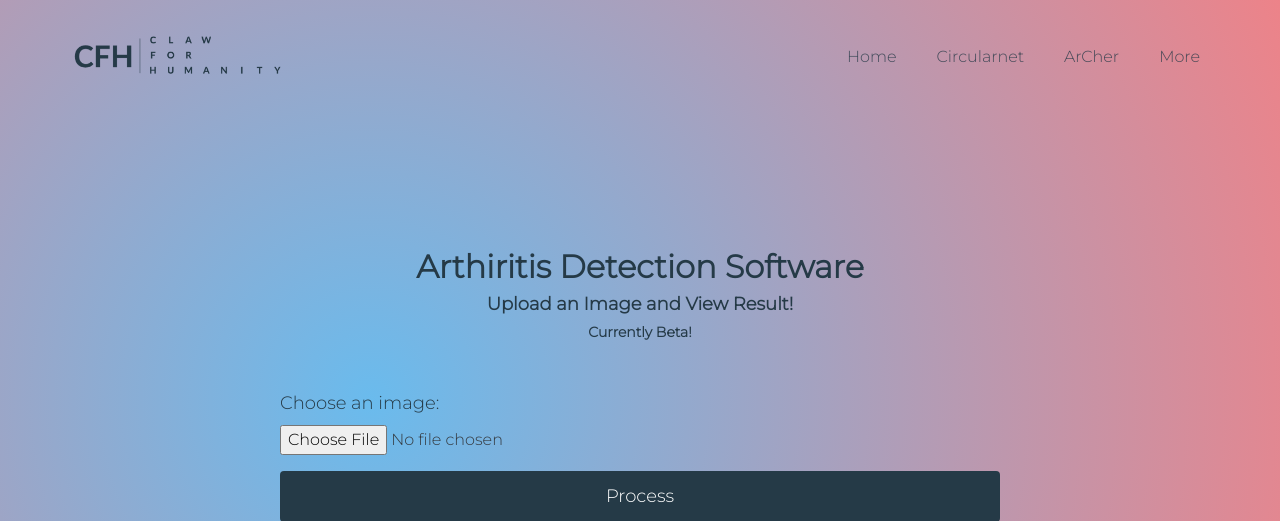
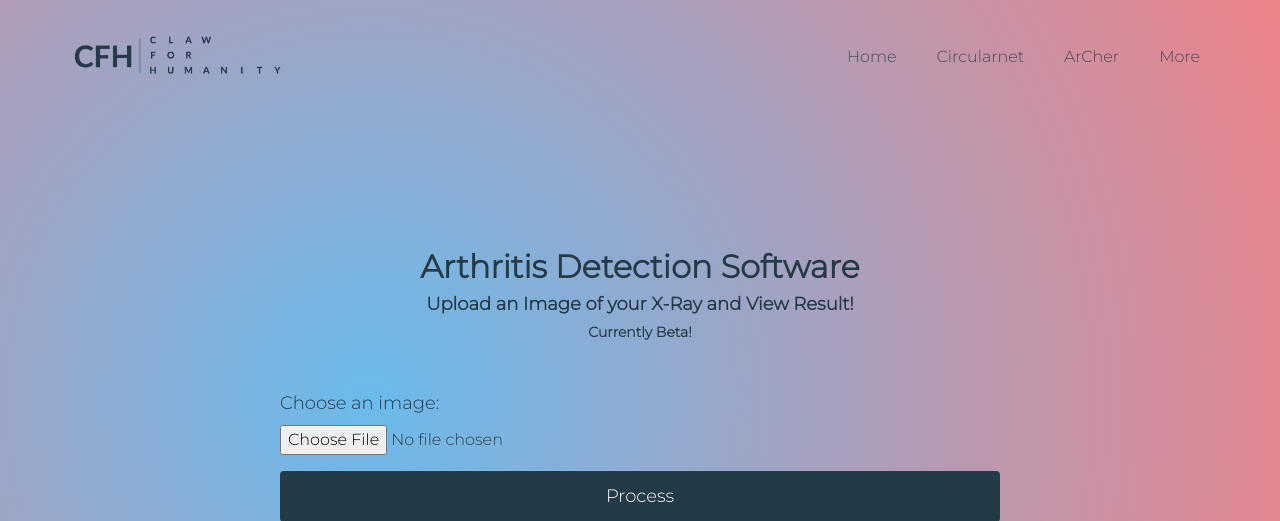
Before and after one commit to Claw-For-Humanity/Google-Circularnet-InferenceAPI, a FastAPI app: page /archer/ in a window 1280 px wide. Shown: the top 521 px of the page. Run offline with FastAPI, Linux system fonts and the light colour scheme; parts of the project's set-up code (start-up, migrations or seed data) failed here and were passed over; some libraries are stand-ins or nearby versions.

Commit message:
Update archer.html

```diff
--- a/templates/archer/archer.html
+++ b/templates/archer/archer.html
@@ -39,8 +39,8 @@
 
 
     <div class="container">
-        <h1>Arthiritis Detection Software</h1>
-        <h2>Upload an Image and View Result!</h2>
+        <h1>Arthritis Detection Software</h1>
+        <h2>Upload an Image of your X-Ray and View Result!</h2>
         <h3>Currently Beta!</h3>
         <form id="upload-form" action="/upload_ac/" method="post" enctype="multipart/form-data" onsubmit="uploadImage(event)">
             <div class="form-group">
```
